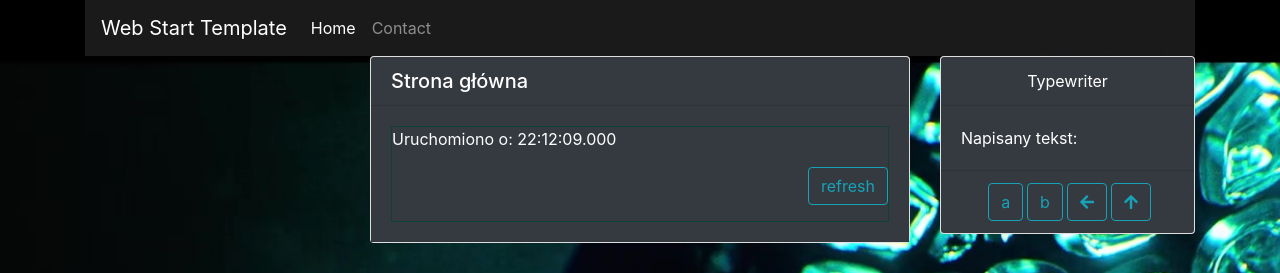
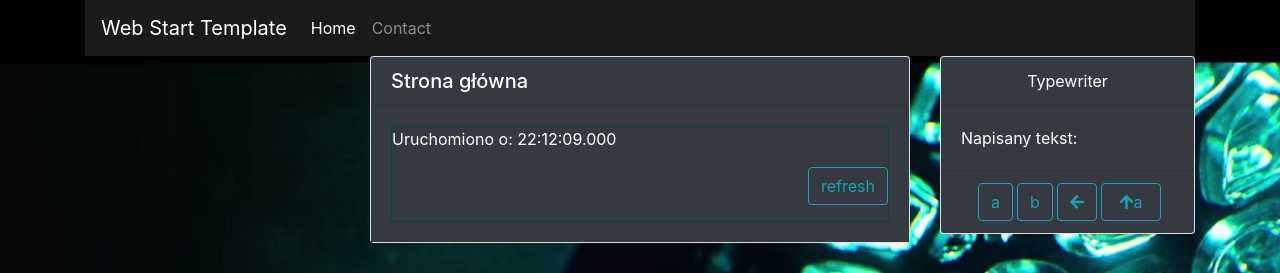
Before and after one commit to teamWSIZ/JS2-2019, an Angular app: page /home in a window 1280 px wide. Shown: the top 273 px of the page. Built offline with nearby package versions, Linux system fonts and the light colour scheme.

Commit message:
przycisk Shift

```diff
--- a/src/app/typewriter/typewriter.component.html
+++ b/src/app/typewriter/typewriter.component.html
@@ -8,7 +8,11 @@
     <button class="btn btn-outline-info ml-1" (click)="dodajNapis('b')"> b </button>
     <button class="btn btn-outline-info ml-1" (click)="utnijOstatnia()">
       <i class="fas fa-arrow-left"></i>  </button>
-    <button class="btn btn-outline-info ml-1" (click)="naDuze()">
-      <i class="fas fa-arrow-up"></i>  </button>
+    <button class="btn btn-outline-info ml-1" style="width: 60px" *ngIf="capital==0" (click)="naDuze()">
+      <i class="fas fa-arrow-up"></i>a  </button>
+    <button class="btn btn-outline-info ml-1" style="width: 60px" *ngIf="capital==1" (click)="naDuze()">
+      <i class="fas fa-arrow-up"></i>A  </button>
+    <button class="btn btn-info ml-1" style="width: 60px" *ngIf="capital===2" (click)="naDuze()">
+      <i class="fas fa-arrow-up"></i>A  </button>
   </div>
 </div>
--- a/src/app/typewriter/typewriter.component.ts
+++ b/src/app/typewriter/typewriter.component.ts
@@ -6,7 +6,10 @@ import { Component, OnInit } from '@angular/core';
   styleUrls: ['./typewriter.component.less']
 })
 export class TypewriterComponent implements OnInit {
+  //to są zmienne...
   napisany: string;
+  capital: number = 0;  //0: małe, 1: duża, potem małe, 2: ciągle duże
+
 
   constructor() { }
 
@@ -23,6 +26,15 @@ export class TypewriterComponent implements OnInit {
   }
 
   dodajNapis(napis: string) {
+    if (this.capital>0) {
+      napis = napis.toUpperCase();
+      //trzeba dodać if .... jeśli jest 1, to ma zamienić na 0
+      if (this.capital==1) {
+        this.capital = 0;
+      }
+    } else {
+      napis = napis.toLowerCase();
+    }
     this.napisany += napis;
   }
 
@@ -31,7 +43,11 @@ export class TypewriterComponent implements OnInit {
   }
 
   naDuze() {
-    this.napisany = this.napisany.toUpperCase();
+    // 0 -> 1 -> 2 -> 0
+    this.capital += 1;  //dodajemy 1 do zmiennej capital
+    if (this.capital == 3) {
+      this.capital = 0;
+    }
   }
 
 }
```
